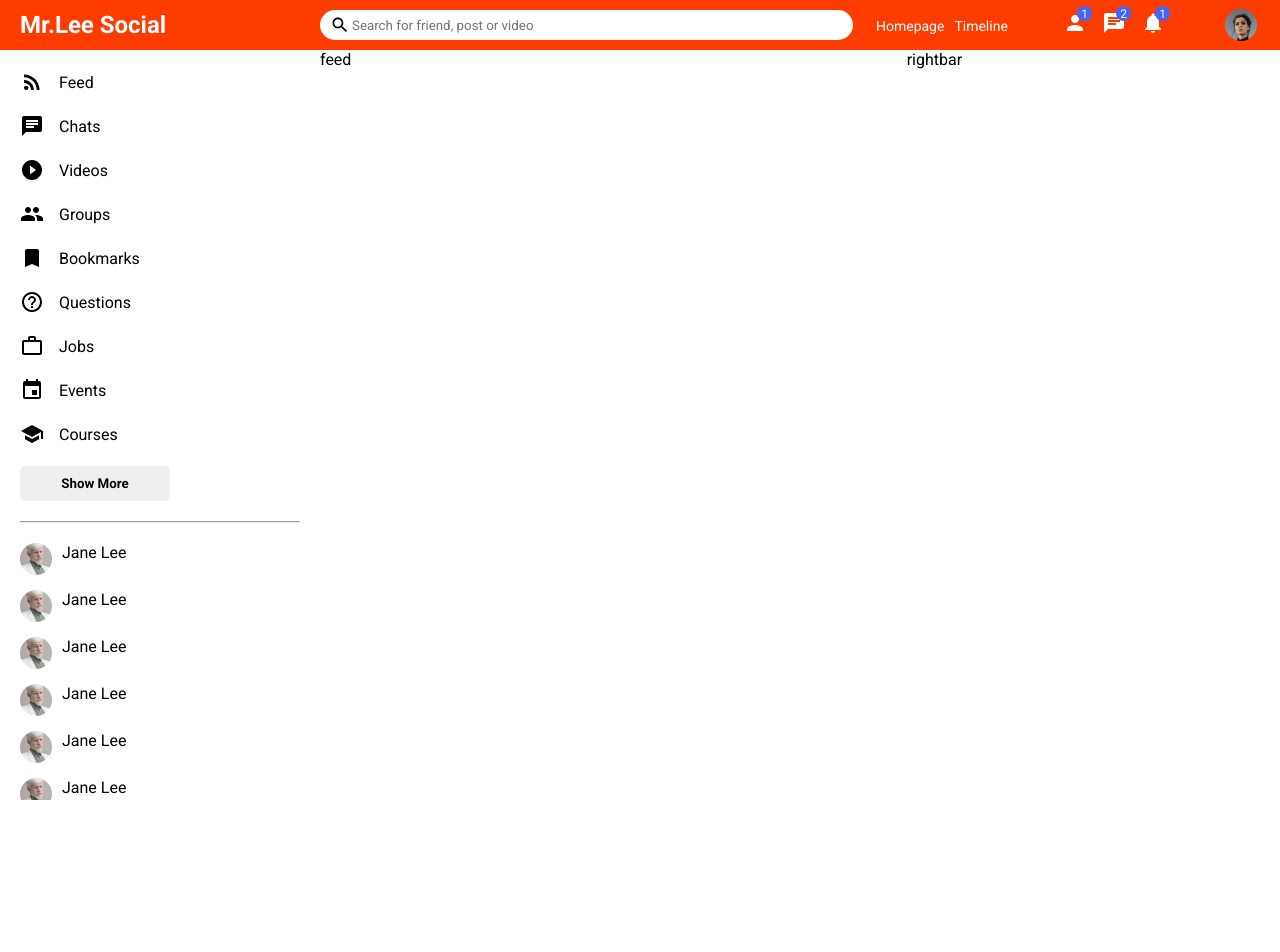
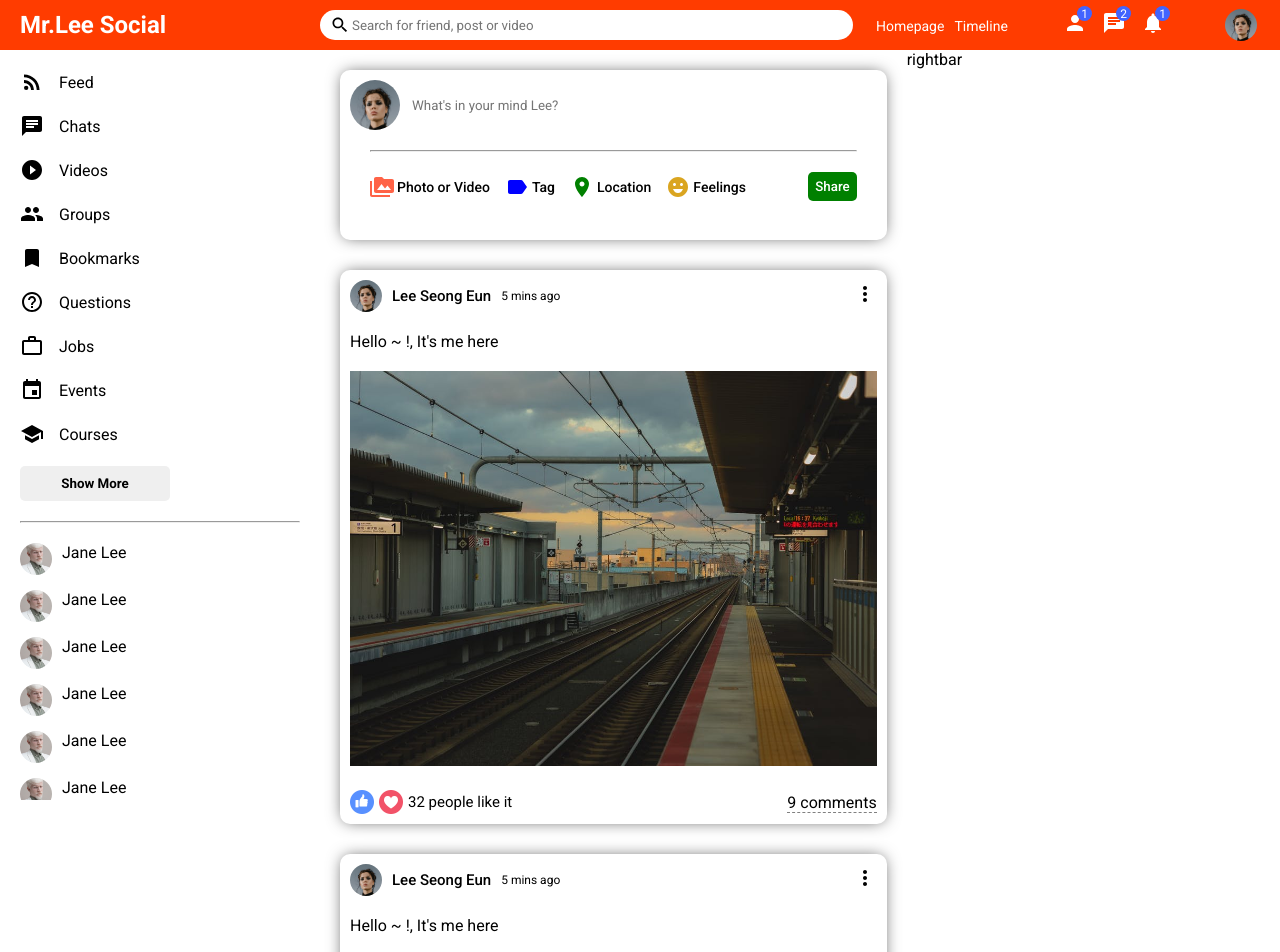
Before and after one commit to BVBFD/Social-media-project, a React (Create React App) app in the folder client/: page / in a window 1280 px wide. Shown: the top 952 px of the page. Before the commit the page ends 800 px from the top, so only its background shows below. Built offline with nearby package versions, Linux system fonts and the light colour scheme.

Commit message:
Code feed part share post part

```diff
--- a/client/public/index.html
+++ b/client/public/index.html
@@ -12,7 +12,7 @@
     <link rel="preconnect" href="https://fonts.googleapis.com" />
     <link rel="preconnect" href="https://fonts.gstatic.com" crossorigin />
     <link
-      href="https://fonts.googleapis.com/css2?family=Roboto:ital,wght@0,100;0,300;0,400;0,700;1,500&display=swap"
+      href="https://fonts.googleapis.com/css2?family=Roboto:ital,wght@0,100;0,300;0,400;0,500;0,700;1,500&display=swap"
       rel="stylesheet"
     />
     <link rel="apple-touch-icon" href="%PUBLIC_URL%/logo192.png" />
--- a/client/src/components/feed/Feed.jsx
+++ b/client/src/components/feed/Feed.jsx
@@ -1,8 +1,25 @@
 import React from 'react';
+import Post from '../post/Post';
+import Share from '../share/Share';
 import styles from './Feed.module.css';
 
 const Feed = (props) => {
-  return <div className={styles.feed}>feed</div>;
+  return (
+    <div className={styles.feed}>
+      <div className={styles.feedWrapper}>
+        <Share />
+        <Post />
+        <Post />
+        <Post />
+        <Post />
+        <Post />
+        <Post />
+        <Post />
+        <Post />
+        <Post />
+      </div>
+    </div>
+  );
 };
 
 export default Feed;
--- a/client/src/components/feed/Feed.module.css
+++ b/client/src/components/feed/Feed.module.css
@@ -1,3 +1,7 @@
 .feed {
   flex: 5.5;
 }
+
+.feedWrapper {
+  padding: 20px;
+}
--- /dev/null
+++ b/client/src/components/post/Post.jsx
@@ -0,0 +1,41 @@
+import { MoreVert } from '@mui/icons-material';
+import React from 'react';
+import styles from './Post.module.css';
+
+const Post = (props) => {
+  return (
+    <div className={styles.post}>
+      <div className={styles.postWrapper}>
+        <div className={styles.postTop}>
+          <div className={styles.postTopLeft}>
+            <img
+              className={styles.postProfileImg}
+              src='../assets/person/1.jpeg'
+            />
+            <span className={styles.postUsername}>Lee Seong Eun</span>
+            <span className={styles.postDate}>5 mins ago</span>
+          </div>
+          <div className={styles.postTopRight}>
+            <MoreVert />
+          </div>
+        </div>
+        <div className={styles.postCenter}>
+          <span className={styles.postText}>Hello ~ !, It's me here</span>
+          <img className={styles.postImg} src='../assets/post/1.jpeg' />
+        </div>
+        <div className={styles.postBottom}>
+          <div className={styles.postBottomLeft}>
+            <img className={styles.likeIcon} src='../assets/like.png' alt='' />
+            <img className={styles.likeIcon} src='../assets/heart.png' alt='' />
+            <span className={styles.postLikeCounter}>32 people like it</span>
+          </div>
+          <div className={styles.postBottomRight}>
+            <span className={styles.postCommentText}>9 comments</span>
+          </div>
+        </div>
+      </div>
+    </div>
+  );
+};
+
+export default Post;
--- /dev/null
+++ b/client/src/components/post/Post.module.css
@@ -0,0 +1,77 @@
+.post {
+  width: 100%;
+  border-radius: 10px;
+  -webkit-box-shadow: 0px 0px 16px -3px rgba(0, 0, 0, 0.68);
+  box-shadow: 0px 0px 16px -3px rgba(0, 0, 0, 0.68);
+  margin: 30px 0;
+}
+
+.postWrapper {
+  padding: 10px;
+}
+
+.postTop {
+  display: flex;
+  align-items: center;
+  justify-content: space-between;
+}
+
+.postTopLeft {
+  display: flex;
+  align-items: center;
+}
+
+.postProfileImg {
+  width: 32px;
+  height: 32px;
+  border-radius: 50%;
+  object-fit: cover;
+}
+
+.postUsername {
+  font-size: 15px;
+  font-weight: 500;
+  margin: 0 10px;
+}
+
+.postDate {
+  font-size: 12px;
+}
+
+.postCenter {
+  margin: 20px 0;
+}
+
+.postImg {
+  margin-top: 20px;
+  width: 100%;
+  max-height: 500px;
+  object-fit: contain;
+}
+
+.postBottom {
+  display: flex;
+  align-items: center;
+  justify-content: space-between;
+}
+
+.postBottomLeft {
+  display: flex;
+  align-items: center;
+}
+
+.likeIcon {
+  width: 24px;
+  height: 24px;
+  margin-right: 5px;
+  cursor: pointer;
+}
+
+.postLikeCounter {
+  font-size: 15px;
+}
+
+.postCommentText {
+  cursor: pointer;
+  border-bottom: 1px dashed gray;
+}
--- /dev/null
+++ b/client/src/components/share/Share.jsx
@@ -0,0 +1,53 @@
+import { EmojiEmotions, Label, PermMedia, Room } from '@mui/icons-material';
+import React from 'react';
+import styles from './Share.module.css';
+
+const Share = (props) => {
+  return (
+    <div className={styles.share}>
+      <div className={styles.shareWrapper}>
+        <div className={styles.shareTop}>
+          <img
+            className={styles.shareProfileImg}
+            src='../assets/person/1.jpeg'
+          />
+          <input
+            type='text'
+            placeholder="What's in your mind Lee?"
+            className={styles.shareInput}
+          />
+        </div>
+        <hr className={styles.shareHr} />
+        <div className={styles.shareBottom}>
+          <div className={styles.shareOptions}>
+            <div className={styles.shareOption}>
+              <PermMedia htmlColor='tomato' className={styles.shareIcon} />
+              <span className={styles.shareOptionText}>Photo or Video</span>
+            </div>
+
+            <div className={styles.shareOption}>
+              <Label htmlColor='blue' className={styles.shareIcon} />
+              <span className={styles.shareOptionText}>Tag</span>
+            </div>
+
+            <div className={styles.shareOption}>
+              <Room htmlColor='green' className={styles.shareIcon} />
+              <span className={styles.shareOptionText}>Location</span>
+            </div>
+
+            <div className={styles.shareOption}>
+              <EmojiEmotions
+                htmlColor='goldenrod'
+                className={styles.shareIcon}
+              />
+              <span className={styles.shareOptionText}>Feelings</span>
+            </div>
+          </div>
+          <button className={styles.shareButton}>Share</button>
+        </div>
+      </div>
+    </div>
+  );
+};
+
+export default Share;
--- /dev/null
+++ b/client/src/components/share/Share.module.css
@@ -0,0 +1,76 @@
+.share {
+  width: 100%;
+  height: 170px;
+  border-radius: 10px;
+  -webkit-box-shadow: 0px 0px 16px -3px rgba(0, 0, 0, 0.68);
+  box-shadow: 0px 0px 16px -3px rgba(0, 0, 0, 0.68);
+}
+
+.shareWrapper {
+  padding: 10px;
+}
+
+.shareTop {
+  display: flex;
+  align-items: center;
+}
+
+.shareProfileImg {
+  width: 50px;
+  height: 50px;
+  border-radius: 50%;
+  object-fit: cover;
+  margin-right: 10px;
+}
+
+.shareInput {
+  border: none;
+  width: 80%;
+}
+
+.shareInput:focus {
+  outline: none;
+}
+
+.shareHr {
+  margin: 20px;
+}
+
+.shareBottom {
+  display: flex;
+  align-items: center;
+  justify-content: space-between;
+}
+
+.shareOptions {
+  display: flex;
+  margin-left: 20px;
+}
+
+.shareOption {
+  display: flex;
+  align-items: center;
+  margin-right: 15px;
+  cursor: pointer;
+}
+
+.shareIcon {
+  font-size: 18px;
+  margin-right: 3px;
+}
+
+.shareOptionText {
+  font-size: 14px;
+  font-weight: 500;
+}
+
+.shareButton {
+  border: none;
+  padding: 7px;
+  border-radius: 5px;
+  font-weight: 500;
+  margin-right: 20px;
+  background-color: green;
+  cursor: pointer;
+  color: white;
+}
```
